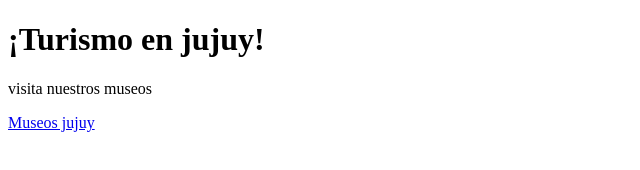
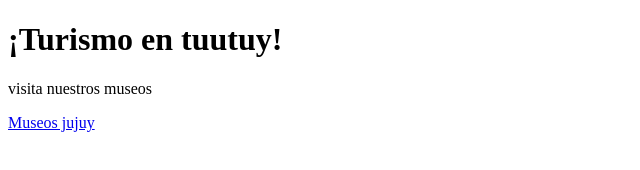
Before and after one commit to jamaledm/jamaltp1, a plain HTML site: page index.html in a window 1280 px wide. Shown: the full height of the page, 0-640 px from the left. Drawn offline with Linux system fonts and the light colour scheme.

Commit message:
realmente no se que hago 1

```diff
--- a/css/styles.css
+++ /dev/null
@@ -1,16 +0,0 @@
-body {
-    display: flex;
-    justify-content: center; /* Centra horizontalmente */
-    align-items: center; /* Centra verticalmente */
-    height: 100vh; /* Ocupa toda la pantalla */
-    margin: 0;
-    background-color: #f0f0f0; /* Color de fondo opcional */
-}
-
-.contenedor {
-    text-align: center; /* Centra el texto dentro del contenedor */
-    background: white; /* Fondo opcional */
-    padding: 20px;
-    border-radius: 10px;
-    box-shadow: 0px 4px 8px rgba(0, 0, 0, 0.2); /* Sombra opcional */
-}
--- a/index.html
+++ b/index.html
@@ -6,10 +6,8 @@
     <title>Document</title>
 </head>
 <body>
-    <div class="contenedor">
-        <h1> ¡Turismo en jujuy! </h1>
+        <h1> ¡Turismo en tuutuy! </h1>
         <p>visita nuestros museos</p>
         <a href="museos.html" class="boton-redireccion">Museos jujuy</a>
-    </div>
 </body>
 </html>
```
Also changed, not shown: archivodeprueba.html (deleted), css/#style.css (deleted), css/#styles.css (added).
